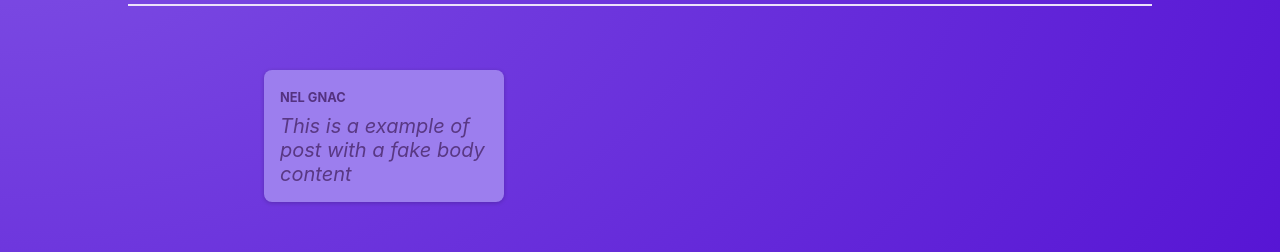
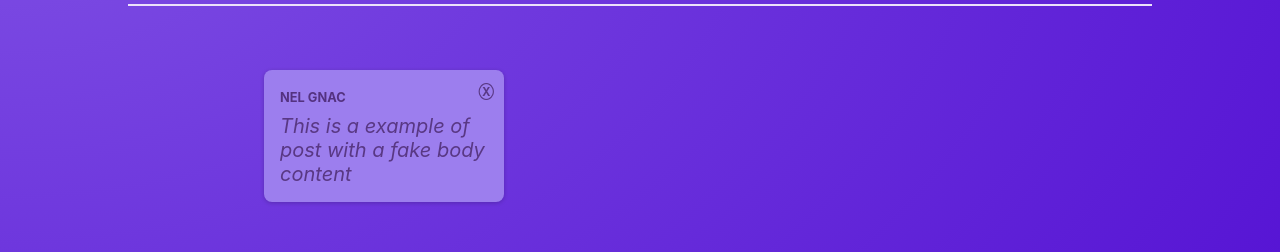
Before and after one commit to marnelfr/posts-management, a React (Vite) app: page / in a window 1280 px wide. Shown: the part 131-383 px from the top of the page. Built offline with nearby package versions, Linux system fonts and the light colour scheme.

Commit message:
Handle post delete

```diff
--- a/src/App.jsx
+++ b/src/App.jsx
@@ -10,8 +10,6 @@ function App() {
   const [posts, dispatch] = useReducer(PostReducer, [])
   const [isFetching, setIsFetching] = useState(true)
   const [postForUpdate, setPostForUpdate] = useState()
-  const [isLoadedAndHavePost, setIsLoadedAndHavePost] = useState(false)
-  const [isLoadedAndDontHavePost, setIsLoadedAndDontHavePost] = useState(false)
 
   useEffect(() => {
     if (isFetching) {
@@ -22,12 +20,8 @@ function App() {
             body: 'This is a example of post with a fake body content'
           }
           dispatch({type: 'load', payload: [post]})
-          setIsLoadedAndHavePost(true)
-          setIsLoadedAndDontHavePost(false)
         } else {
           dispatch({type: 'load', payload: []})
-          setIsLoadedAndHavePost(false)
-          setIsLoadedAndDontHavePost(true)
         }
         setIsFetching(false)
       }, 1000)
@@ -45,13 +39,17 @@ function App() {
     } else {
       dispatch({type: 'add', payload: post})
     }
-    setIsLoadedAndHavePost(true)
-    setIsLoadedAndDontHavePost(false)
   }
 
   const handleUpdatePost = (post) => {
     setPostForUpdate(post)
     setNewPostFormOpen(true)
+  }
+
+  const handleDeletePost = postId => {
+    if(window.confirm('Do you really want to delete the post?')) {
+      dispatch({type: 'delete', payload: postId})
+    }
   }
 
   return (
@@ -63,8 +61,12 @@ function App() {
           onNewPostFormSubmit={handleSubmitNewPost}
           onCancel={handleShowNewPostForm}
         />}
-        {isLoadedAndHavePost && <Posts onUpdatePost={handleUpdatePost} data={posts} />}
-        {isLoadedAndDontHavePost && (
+        {(!isFetching && posts.length > 0) && <Posts
+          data={posts}
+          onDeletePost={handleDeletePost}
+          onUpdatePost={handleUpdatePost}
+        />}
+        {(!isFetching && posts.length === 0) && (
           <Card>
             <h2>There are no posts yet.</h2>
             <p>Start adding some!</p>
--- a/src/components/post/Post.jsx
+++ b/src/components/post/Post.jsx
@@ -1,12 +1,19 @@
-import classes from "../style.module.css";
+import classes from "./post.module.css";
 
-const Post = ({post, onUpdatePost}) => {
+const Post = ({post, onUpdatePost, onDeletePost}) => {
   const handleUpdate = event => {
     event.preventDefault()
     onUpdatePost(post)
   }
+
+  const handleDelete = event => {
+    event.stopPropagation()
+    onDeletePost(post.id)
+  }
+
   return (
     <li onClick={handleUpdate} className={classes.post}>
+      <span onClick={handleDelete}>Ⓧ</span>
       <p className={classes.author}>{post.author}</p>
       <p className={classes.text}>{post.body}</p>
     </li>
--- a/src/components/post/Posts.jsx
+++ b/src/components/post/Posts.jsx
@@ -1,10 +1,10 @@
 import classes from "./posts.module.css";
 import Post from "./Post.jsx";
 
-const Posts = ({data, onUpdatePost}) => {
+const Posts = ({data, onUpdatePost, onDeletePost}) => {
   return (
     <ul className={classes.posts}>
-      {data.map(post => <Post onUpdatePost={onUpdatePost} key={post.id} post={post} />)}
+      {data.map(post => <Post onDeletePost={onDeletePost} onUpdatePost={onUpdatePost} key={post.id} post={post} />)}
     </ul>
   )
 }
--- /dev/null
+++ b/src/components/post/post.module.css
@@ -0,0 +1,46 @@
+.post {
+    position: relative;
+    margin: 1rem 0;
+    padding: 1rem;
+    background-color: #9c7eee;
+    border-radius: 8px;
+    box-shadow: 0 1px 4px rgba(0, 0, 0, 0.2);
+    animation: animate-in 1s ease-out forwards;
+}
+
+.author {
+    font-size: 0.8rem;
+    font-weight: bold;
+    color: #543280;
+    margin: 0;
+    text-transform: uppercase;
+}
+
+.text {
+    white-space: pre-wrap;
+    font-size: 1.25rem;
+    margin: 0.25rem 0 0 0;
+    color: #593884;
+    font-style: italic;
+}
+
+@keyframes animate-in {
+    from {
+        opacity: 0;
+        transform: translateY(1rem);
+    }
+    to {
+        opacity: 1;
+        transform: translateY(0);
+    }
+}
+
+.post span {
+    position: absolute;
+    top: 10px;
+    right: 10px;
+    cursor: pointer;
+    font-size: 0.7rem;
+    font-weight: bold;
+    color: #593884;
+}
--- a/src/components/style.module.css
+++ b/src/components/style.module.css
@@ -1,46 +1,3 @@
-/*Post*/
-.post {
-    margin: 1rem 0;
-    padding: 1rem;
-    background-color: #9c7eee;
-    border-radius: 8px;
-    box-shadow: 0 1px 4px rgba(0, 0, 0, 0.2);
-    animation: animate-in 1s ease-out forwards;
-}
-
-.author {
-    font-size: 0.8rem;
-    font-weight: bold;
-    color: #543280;
-    margin: 0;
-    text-transform: uppercase;
-}
-
-.text {
-    white-space: pre-wrap;
-    font-size: 1.25rem;
-    margin: 0.25rem 0 0 0;
-    color: #593884;
-    font-style: italic;
-}
-
-@keyframes animate-in {
-    from {
-        opacity: 0;
-        transform: translateY(1rem);
-    }
-    to {
-        opacity: 1;
-        transform: translateY(0);
-    }
-}
-
-
-
-
-
-
-
 /*Post details*/
 .details {
     padding: 1rem;
--- a/src/utils/reducer/PostReducer.jsx
+++ b/src/utils/reducer/PostReducer.jsx
@@ -36,7 +36,10 @@ const update = (state, action) => {
 }
 
 const remove = (state, action) => {
-
+  const data = state.filter(post => {
+    return post.id !== action.payload
+  })
+  return data
 }
 
 
@@ -49,7 +52,7 @@ export const PostReducer = (state, action) => {
     case 'update':
       return update(state, action)
     case 'delete':
-      return remove(state)
+      return remove(state, action)
     default:
       throw new Error(`Unhandled action type: ${action.type}`)
   }
```
